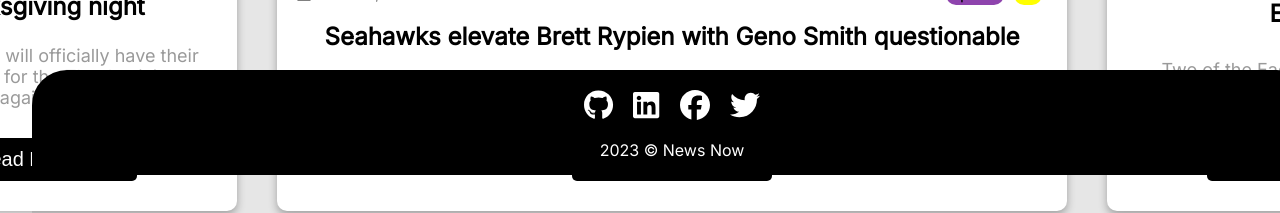
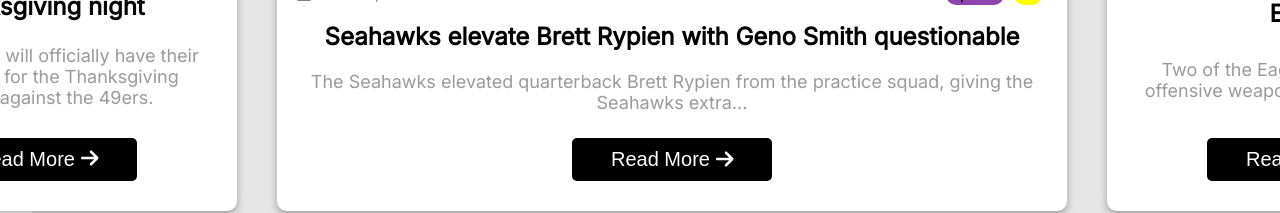
Before and after one commit to HYF-Class21/final-project-group1, a React (Vite) app in the folder news-now/: page / in a window 1280 px wide. Shown: the part 625-838 px from the top of the page. Built offline with nearby package versions, Linux system fonts and the light colour scheme.

Commit message:
Added footer

```diff
--- a/news-now/src/components/Footer.module.css
+++ b/news-now/src/components/Footer.module.css
@@ -7,9 +7,6 @@
   justify-content: center;
   align-items: center;
   border-radius: 35px 35px 0 0;
-  position: sticky;
-  bottom: 0;
-  z-index: 100;
 }
 
 .socialIcons {
```
